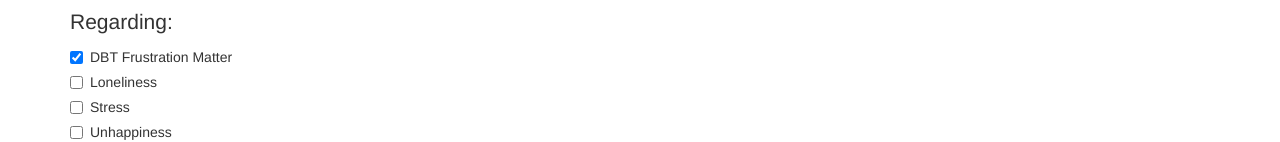
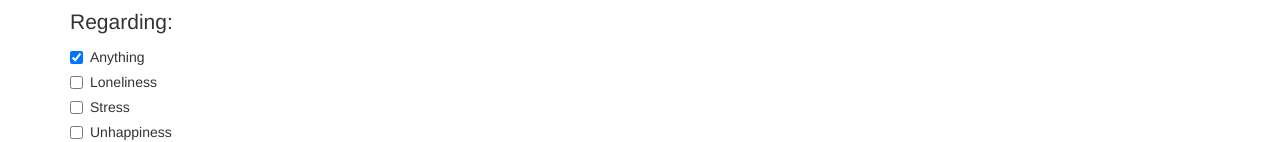
Before and after one commit to juliustip/ChatPadi, a website: page public/view/chat.html in a window 1280 px wide. Shown: the part 341-483 px from the top of the page. Drawn offline with nearby package versions, Linux system fonts and the light colour scheme; no server answers.

Commit message:
Update chat.html

```diff
--- a/public/view/chat.html
+++ b/public/view/chat.html
@@ -126,7 +126,7 @@
                         <legend>Regarding:</legend>
                         <div class="checkbox">
                             <label for="anything"><input type="checkbox" name="topic" value="Anything" checked
-                                                         id="anything">DBT Frustration Matter</label>
+                                                         id="anything">Anything</label>
                         </div>
                         <div class="checkbox">
                             <label for="loneliness"><input type="checkbox" name="topic" value="Loneliness" id="loneliness">Loneliness</label>
```
